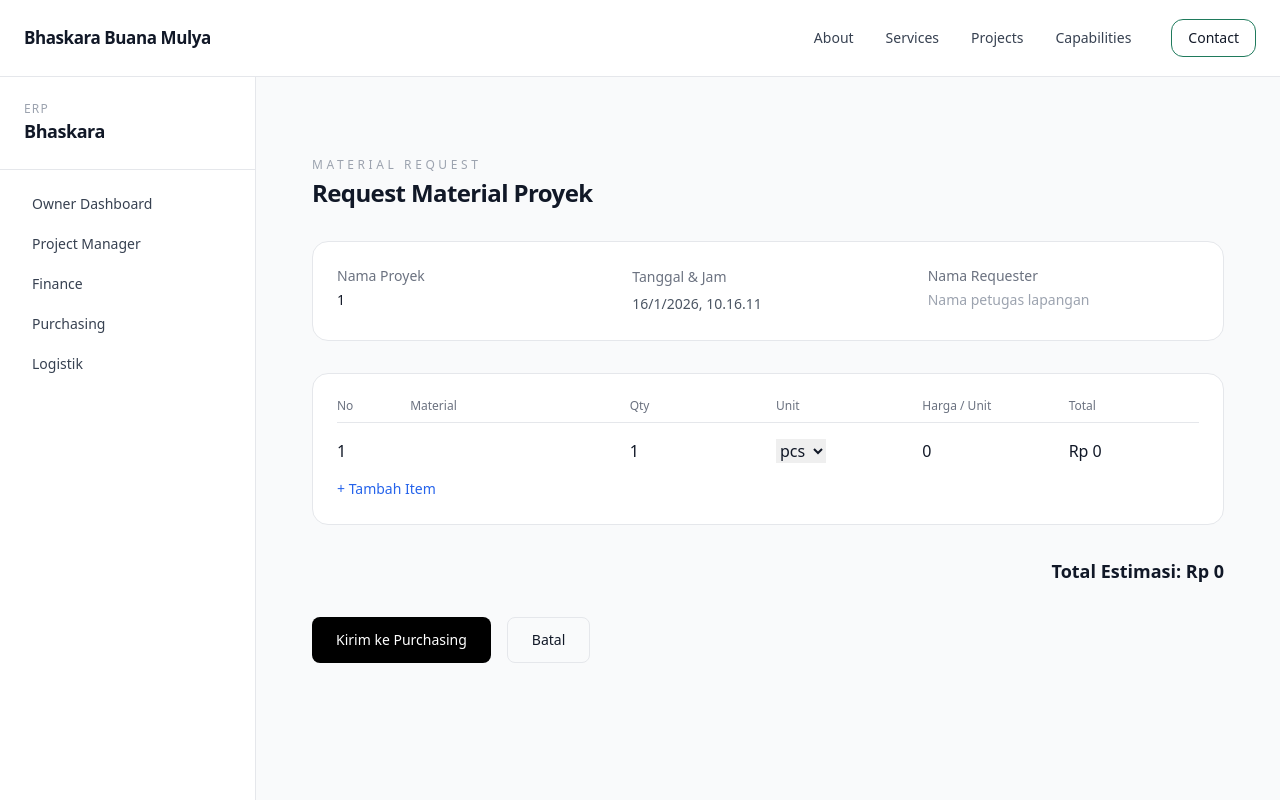
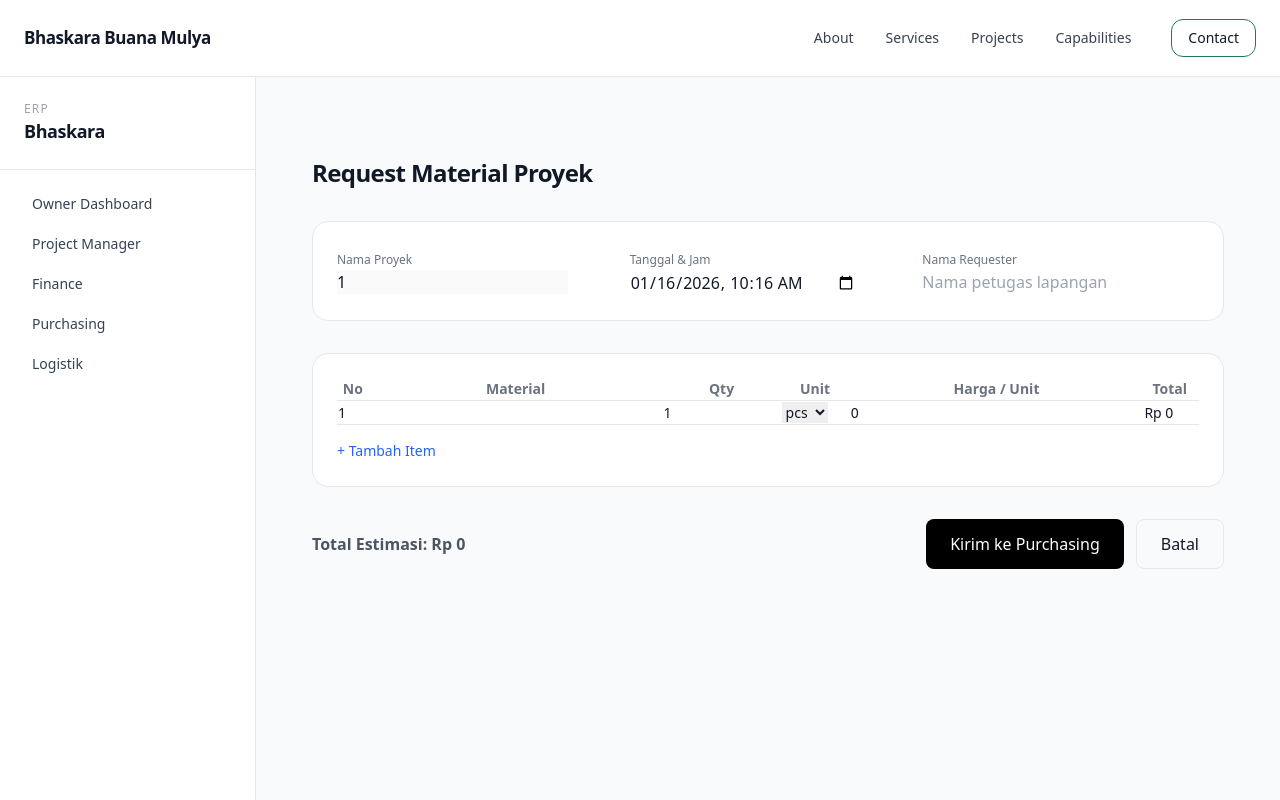
Before and after one commit to herlan-syihabudin/Bhaskara, a Next.js app: page /dashboard/projects/1/request-material in a window 1280 px wide. Shown: the top 800 px of the page. Built offline with nearby package versions, Linux system fonts and the light colour scheme.

Commit message:
Update page.tsx

```diff
--- a/app/dashboard/projects/[id]/request-material/page.tsx
+++ b/app/dashboard/projects/[id]/request-material/page.tsx
@@ -5,51 +5,37 @@ import { useParams, useRouter } from "next/navigation";
 import Link from "next/link";
 import { addMaterialRequest } from "@/lib/data/materialRequests";
 
-/* ======================
-   TYPES
-====================== */
 type ItemInput = {
-  name: string;
+  material: string;
   qty: number;
   unit: string;
-  estimasiHarga: number;
+  harga: number;
 };
 
-/* ======================
-   CONST
-====================== */
 const UNIT_OPTIONS = [
   "pcs",
   "unit",
   "bh",
   "m",
-  "m²",
-  "m³",
+  "m2",
+  "m3",
   "kg",
-  "sak",
-  "set",
+  "liter",
 ];
 
-/* ======================
-   PAGE
-====================== */
 export default function RequestMaterialPage() {
   const params = useParams<{ id: string }>();
   const router = useRouter();
 
-  const now = new Date();
-  const tanggalJam = now.toLocaleString("id-ID");
-
-  const [projectName, setProjectName] = useState(params.id);
   const [requester, setRequester] = useState("");
+  const [tanggal, setTanggal] = useState(
+    new Date().toISOString().slice(0, 16)
+  );
 
   const [items, setItems] = useState<ItemInput[]>([
-    { name: "", qty: 1, unit: "pcs", estimasiHarga: 0 },
+    { material: "", qty: 1, unit: "pcs", harga: 0 },
   ]);
 
-  /* ======================
-     HELPERS
-  ====================== */
   function updateItem<K extends keyof ItemInput>(
     index: number,
     field: K,
@@ -63,7 +49,7 @@ export default function RequestMaterialPage() {
   function addItem() {
     setItems([
       ...items,
-      { name: "", qty: 1, unit: "pcs", estimasiHarga: 0 },
+      { material: "", qty: 1, unit: "pcs", harga: 0 },
     ]);
   }
 
@@ -72,116 +58,104 @@ export default function RequestMaterialPage() {
   }
 
   const validItems = items.filter(
-    (i) => i.name.trim() !== "" && i.qty > 0
+    (i) => i.material.trim() && i.qty > 0
   );
 
   const totalEstimasi = validItems.reduce(
-    (acc, i) => acc + i.qty * i.estimasiHarga,
+    (a, i) => a + i.qty * i.harga,
     0
   );
 
   function submitRequest() {
-    if (!projectName.trim()) {
-      alert("Nama proyek wajib diisi");
-      return;
-    }
-
     if (!requester.trim()) {
       alert("Nama requester wajib diisi");
       return;
     }
-
     if (validItems.length === 0) {
-      alert("Minimal 1 item material");
+      alert("Minimal 1 material valid");
       return;
     }
 
-    addMaterialRequest(projectName, validItems);
+    addMaterialRequest(params.id, validItems);
 
-    alert("Material Request berhasil dikirim ke Purchasing");
+    alert("Material Request dikirim ke Purchasing");
     router.push(`/dashboard/projects/${params.id}`);
   }
 
-  /* ======================
-     UI
-  ====================== */
   return (
     <section className="container-bbm py-12 space-y-8">
-      {/* HEADER */}
+      <h1 className="text-2xl font-semibold">Request Material Proyek</h1>
+
+      {/* META */}
+      <div className="card p-6 grid grid-cols-3 gap-4">
         <div>
-        <p className="text-xs tracking-[0.3em] text-gray-400 uppercase">
-          MATERIAL REQUEST
-        </p>
-        <h1 className="text-2xl font-semibold mt-1">
-          Request Material Proyek
-        </h1>
+          <label className="text-xs text-gray-500">Nama Proyek</label>
+          <input className="input" value={params.id} disabled />
         </div>
 
-      {/* INFO */}
-      <div className="card p-6 grid grid-cols-3 gap-6 text-sm">
         <div>
-          <label className="text-gray-500">Nama Proyek</label>
+          <label className="text-xs text-gray-500">Tanggal & Jam</label>
           <input
-            className="input mt-1"
-            value={projectName}
-            onChange={(e) => setProjectName(e.target.value)}
+            type="datetime-local"
+            className="input"
+            value={tanggal}
+            onChange={(e) => setTanggal(e.target.value)}
           />
         </div>
 
         <div>
-          <p className="text-gray-500">Tanggal & Jam</p>
-          <p className="font-medium mt-1">{tanggalJam}</p>
-        </div>
-
-        <div>
-          <label className="text-gray-500">Nama Requester</label>
+          <label className="text-xs text-gray-500">Nama Requester</label>
           <input
-            className="input mt-1"
-            placeholder="Nama petugas lapangan"
+            className="input"
             value={requester}
             onChange={(e) => setRequester(e.target.value)}
+            placeholder="Nama petugas lapangan"
           />
         </div>
       </div>
 
       {/* TABLE */}
       <div className="card p-6 space-y-4">
-        <div className="grid grid-cols-12 gap-4 text-xs text-gray-500 border-b pb-2">
-          <div className="col-span-1">No</div>
-          <div className="col-span-3">Material</div>
-          <div className="col-span-2">Qty</div>
-          <div className="col-span-2">Unit</div>
-          <div className="col-span-2">Harga / Unit</div>
-          <div className="col-span-2">Total</div>
-        </div>
+        <table className="w-full text-sm">
+          <thead className="border-b text-gray-500">
+            <tr>
+              <th>No</th>
+              <th>Material</th>
+              <th>Qty</th>
+              <th>Unit</th>
+              <th>Harga / Unit</th>
+              <th>Total</th>
+              <th></th>
+            </tr>
+          </thead>
 
+          <tbody>
             {items.map((item, i) => (
-          <div key={i} className="grid grid-cols-12 gap-4 items-center">
-            <div className="col-span-1">{i + 1}</div>
+              <tr key={i} className="border-b">
+                <td>{i + 1}</td>
 
-            <div className="col-span-3">
+                <td>
                   <input
                     className="input"
-                value={item.name}
+                    value={item.material}
                     onChange={(e) =>
-                  updateItem(i, "name", e.target.value)
+                      updateItem(i, "material", e.target.value)
                     }
                   />
-            </div>
+                </td>
 
-            <div className="col-span-2">
+                <td>
                   <input
                     type="number"
-                min={0}
-                className="input"
+                    className="input w-20"
                     value={item.qty}
                     onChange={(e) =>
                       updateItem(i, "qty", Number(e.target.value))
                     }
                   />
-            </div>
+                </td>
 
-            <div className="col-span-2">
+                <td>
                   <select
                     className="input"
                     value={item.unit}
@@ -190,61 +164,72 @@ export default function RequestMaterialPage() {
                     }
                   >
                     {UNIT_OPTIONS.map((u) => (
-                  <option key={u} value={u}>
-                    {u}
-                  </option>
+                      <option key={u}>{u}</option>
                     ))}
                   </select>
-            </div>
+                </td>
 
-            <div className="col-span-2">
+                <td>
                   <input
                     type="number"
-                min={0}
                     className="input"
-                value={item.estimasiHarga}
+                    value={item.harga}
                     onChange={(e) =>
-                  updateItem(
-                    i,
-                    "estimasiHarga",
-                    Number(e.target.value)
-                  )
+                      updateItem(i, "harga", Number(e.target.value))
                     }
                   />
-            </div>
+                </td>
 
-            <div className="col-span-2 font-medium">
-              Rp {(item.qty * item.estimasiHarga).toLocaleString("id-ID")}
-            </div>
-          </div>
+                <td className="font-medium">
+                  Rp {(item.qty * item.harga).toLocaleString("id-ID")}
+                </td>
+
+                <td>
+                  {items.length > 1 && (
+                    <button
+                      onClick={() => removeItem(i)}
+                      className="text-xs text-red-500"
+                    >
+                      Hapus
+                    </button>
+                  )}
+                </td>
+              </tr>
             ))}
+          </tbody>
+        </table>
 
-        <button onClick={addItem} className="text-sm text-blue-600">
+        <button
+          onClick={addItem}
+          className="text-sm text-blue-600"
+        >
           + Tambah Item
         </button>
       </div>
 
-      {/* TOTAL */}
-      <div className="text-right text-lg font-semibold">
-        Total Estimasi: Rp {totalEstimasi.toLocaleString("id-ID")}
-      </div>
+      {/* FOOTER */}
+      <div className="flex justify-between items-center">
+        <p className="font-semibold">
+          Total Estimasi: Rp{" "}
+          {totalEstimasi.toLocaleString("id-ID")}
+        </p>
 
-      {/* ACTION */}
-      <div className="flex gap-4">
+        <div className="flex gap-3">
           <button
             onClick={submitRequest}
-          className="px-6 py-3 rounded-lg bg-black text-white text-sm"
+            className="px-6 py-3 bg-black text-white rounded-lg"
           >
             Kirim ke Purchasing
           </button>
 
           <Link
             href={`/dashboard/projects/${params.id}`}
-          className="px-6 py-3 rounded-lg border text-sm"
+            className="px-6 py-3 border rounded-lg"
           >
             Batal
           </Link>
         </div>
+      </div>
     </section>
   );
 }
```
Lines whose indentation alone changed are shown as unchanged.
